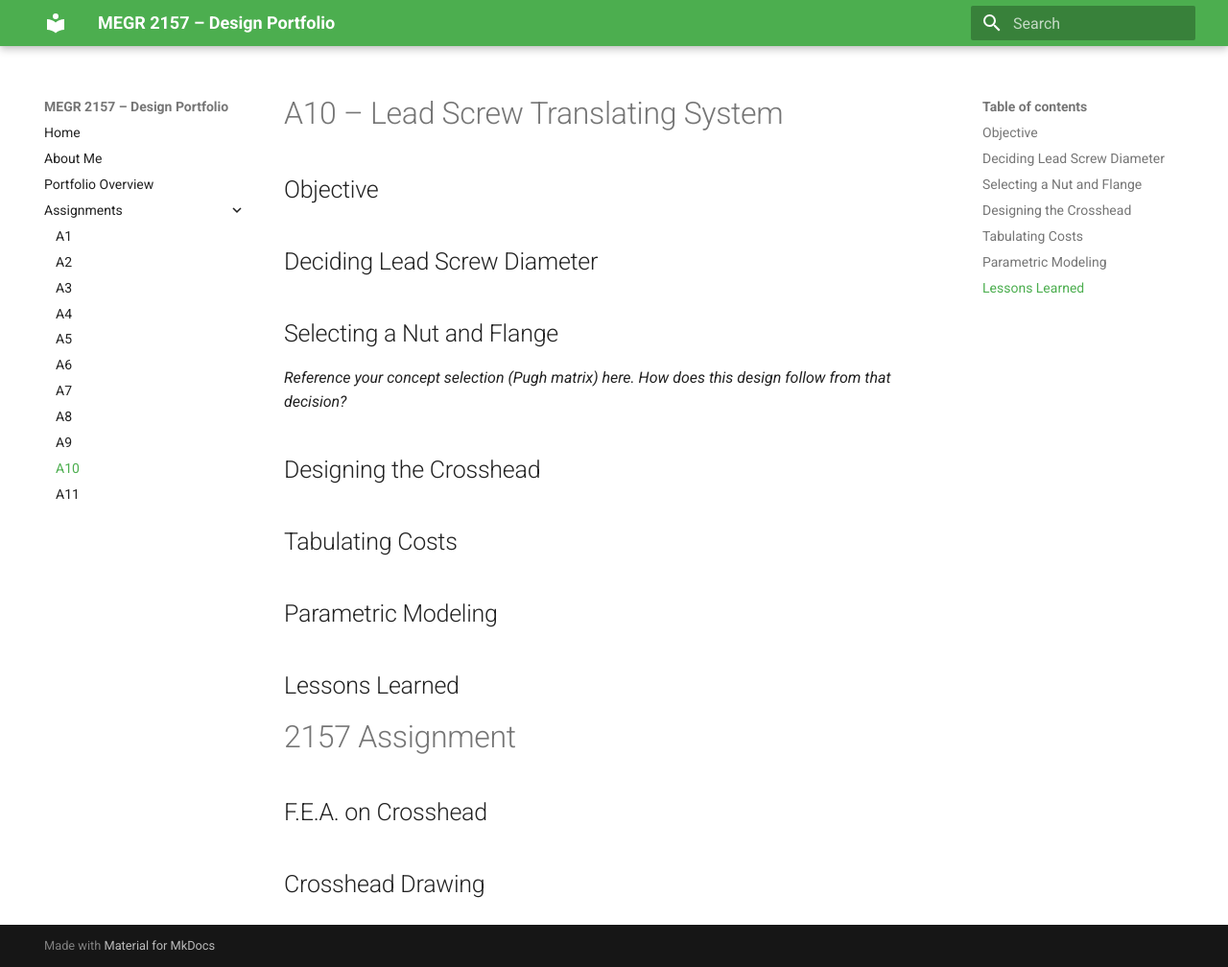
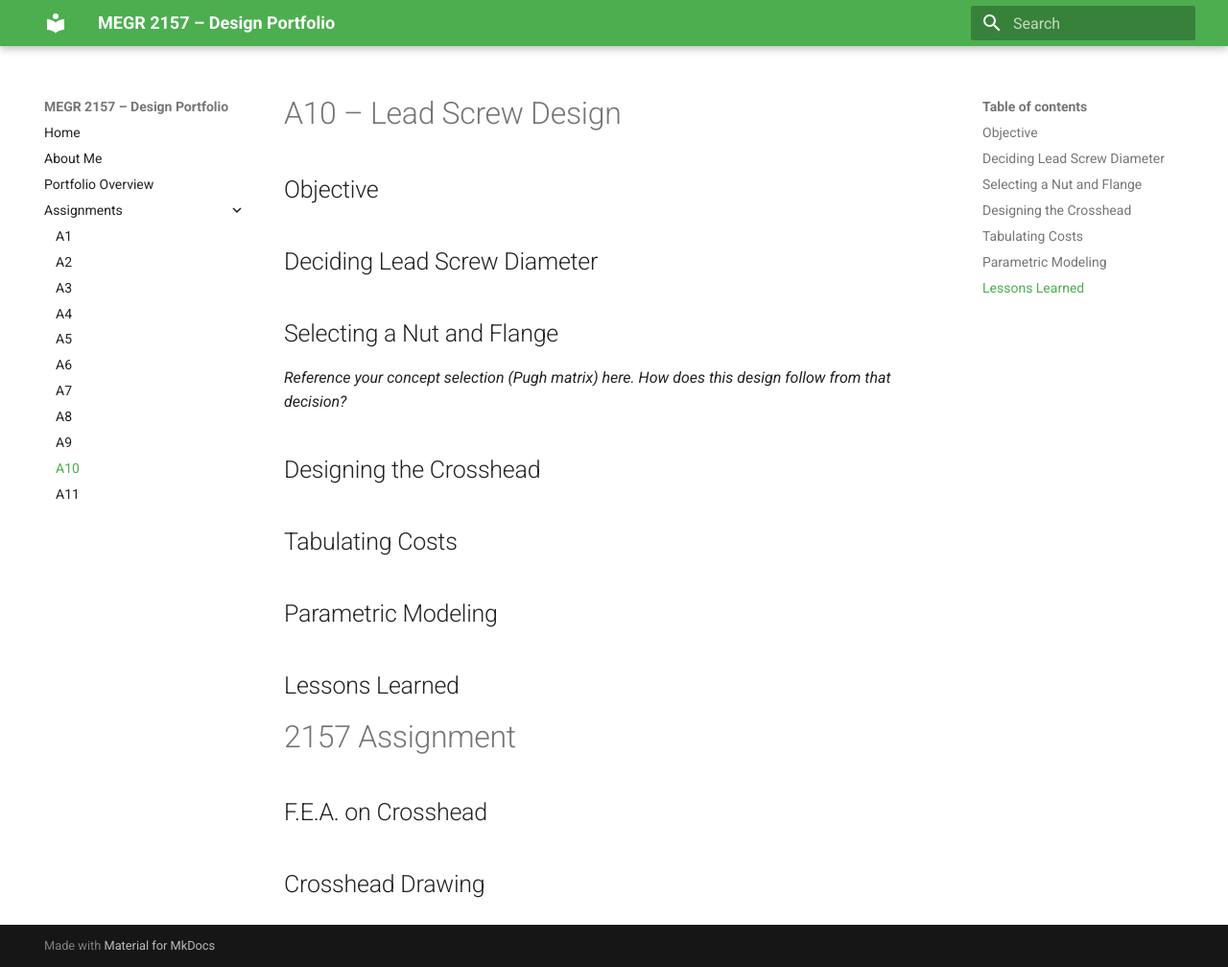
Before and after one commit to Ldreifuss/megr2157-project-portfolio, an MkDocs documentation site: the page built from docs/assignments/A10/index.md, in a window 1280 px wide and 1008 px high. Shown: the whole window at 96% size. Built offline with MkDocs 1.6.1 and Material for MkDocs 9.7.7, drawn with Linux system fonts in a browser that asks for light colours.

Commit message:
Update index.md

```diff
--- a/docs/assignments/A10/index.md
+++ b/docs/assignments/A10/index.md
@@ -1,4 +1,4 @@
-# A10 – Lead Screw Translating System
+# A10 – Lead Screw Design
 
 ## Objective
 
```
